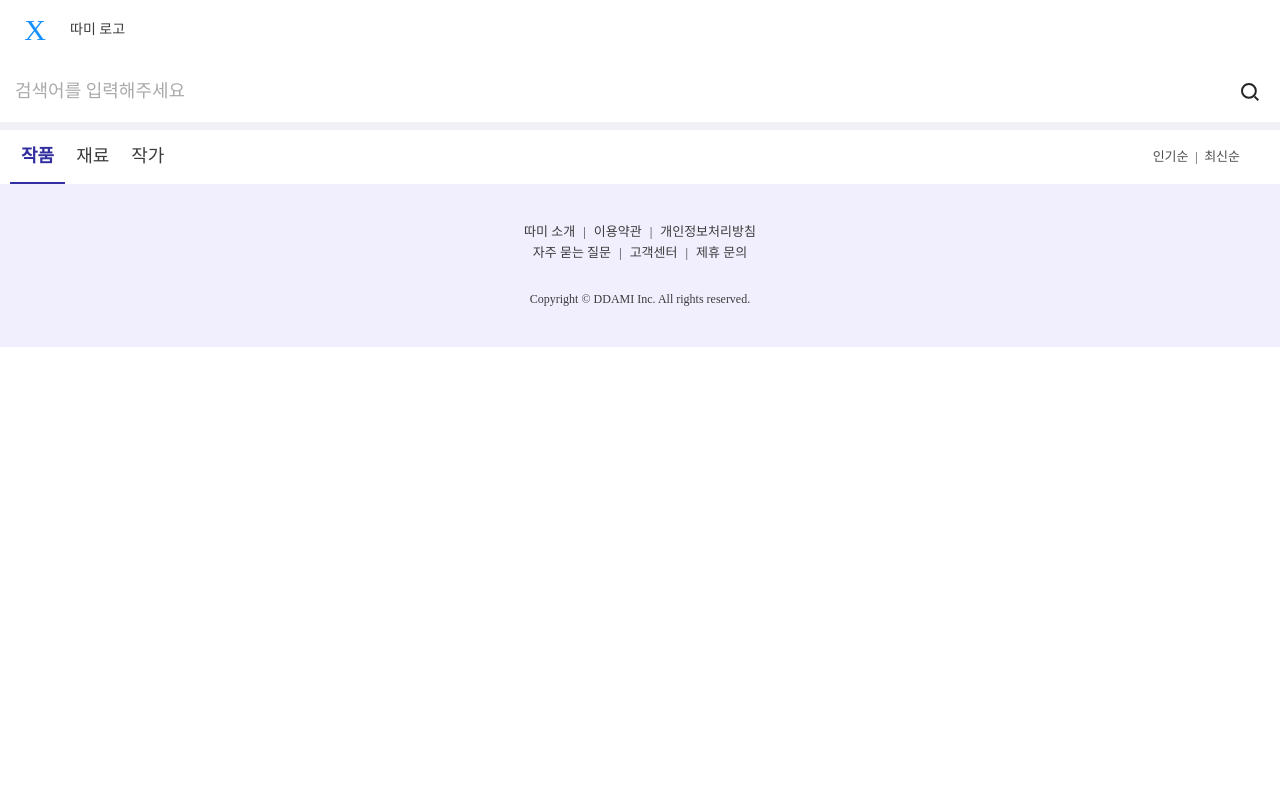
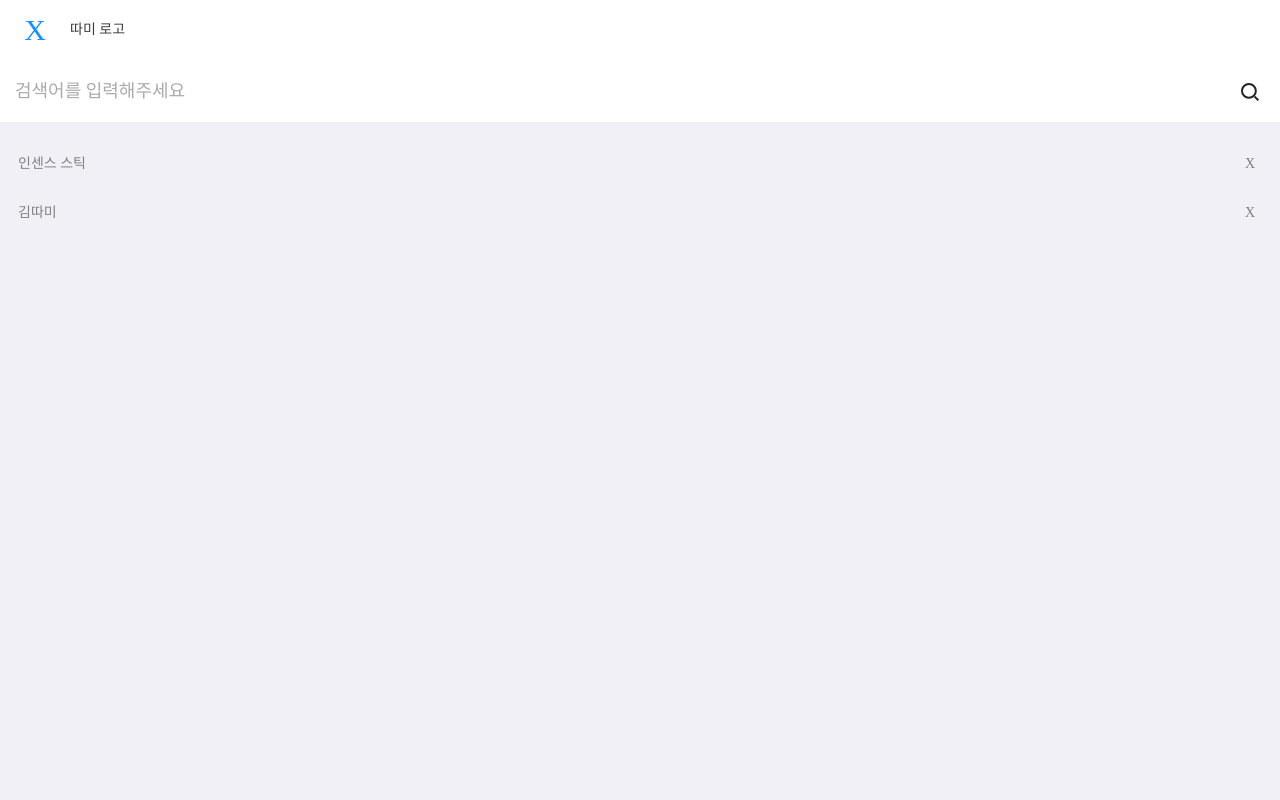
Before and after one commit to Double-Slash/ddami-web-mobile, a React (Create React App) app: page /search in a window 1280 px wide. Shown: the top 800 px of the page. Built offline with nearby package versions, Linux system fonts and the light colour scheme; a web font is replaced by a local one.

Commit message:
Fix : search variable

```diff
--- a/src/components/search/Search.js
+++ b/src/components/search/Search.js
@@ -81,7 +81,7 @@ const Search = () => {
           <img src={searchIcon}/>
         </SearchButton>
       </SearchSection>
-      {state === 'pending' ? <SearchHistory/> : <SearchResults/>}
+      {state === 'pending' && word === null ? <SearchHistory/> : <SearchResults/>}
     </div>
   )
 }
--- a/src/store/reducers/searchReducer.js
+++ b/src/store/reducers/searchReducer.js
@@ -4,7 +4,7 @@ const initialState = {
   tab: 0,
   word: null,
   sortingBy: "D",
-  state: 'success',
+  state: 'pending',
   authorData: [],
   pieceData: []
 };
```
